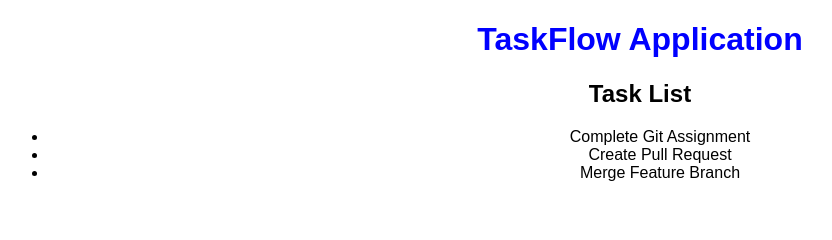
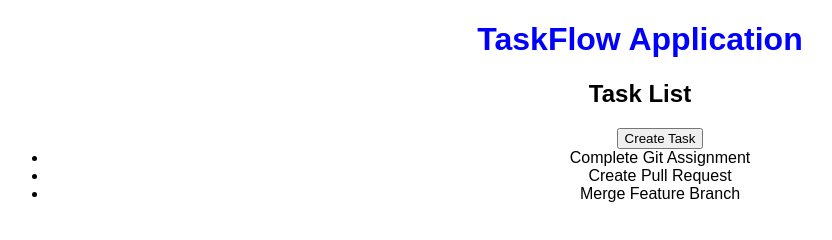
Before and after one commit to venkatbandlamudi4318-blip/taskflow, a plain HTML site: page index.html in a window 1280 px wide. Shown: the whole page, without its empty margins (0-832 px from the left). Drawn offline with Linux system fonts and the light colour scheme.

Commit message:
feat: add create task button

```diff
--- a/index.html
+++ b/index.html
@@ -10,6 +10,7 @@
 <h2>Task List</h2>
 
 <ul>
+<button>Create Task</button>
     <li>Complete Git Assignment</li>
     <li>Create Pull Request</li>
     <li>Merge Feature Branch</li>
```
